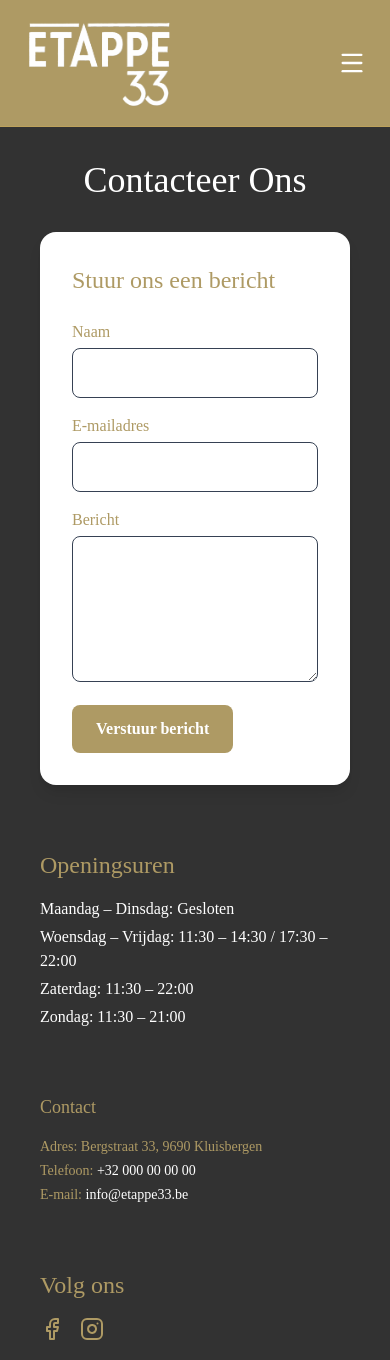
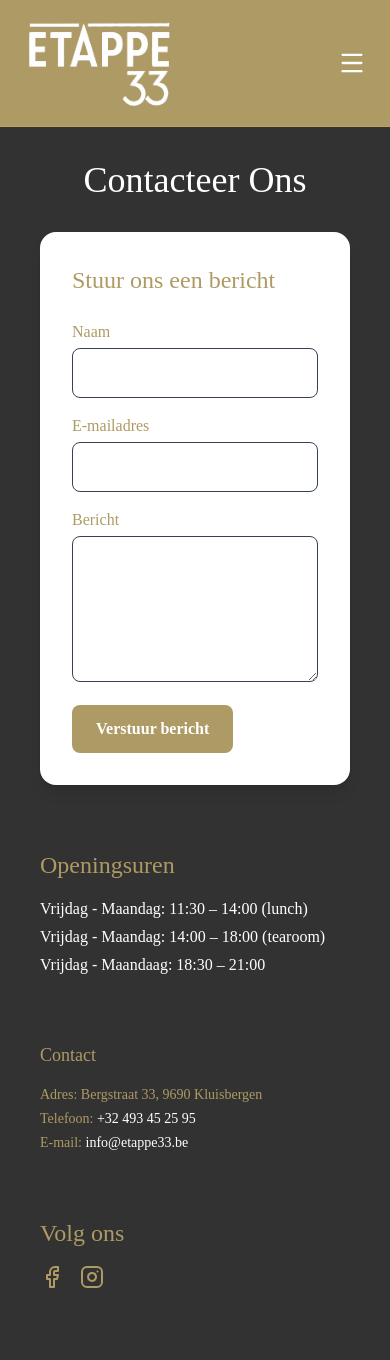
Before and after one commit to jensdesmeyter-cmyk/etappe33, a Next.js app: page /contact in a window 390 px wide. Shown: the top 1360 px of the page. Built offline with nearby package versions, Linux system fonts and the light colour scheme.

Commit message:
Update page.tsx
add phone number + openings hours

```diff
--- a/app/contact/page.tsx
+++ b/app/contact/page.tsx
@@ -99,10 +99,9 @@ export default function ContactPage() {
         <section>
           <h2 className="text-2xl text-[rgb(var(--color_58))] mb-4">Openingsuren</h2>
           <ul className="text-white space-y-1">
-            <li>Maandag – Dinsdag: Gesloten</li>
-            <li>Woensdag – Vrijdag: 11:30 – 14:30 / 17:30 – 22:00</li>
-            <li>Zaterdag: 11:30 – 22:00</li>
-            <li>Zondag: 11:30 – 21:00</li>
+            <li>Vrijdag - Maandag: 11:30 – 14:00 (lunch)</li>
+            <li>Vrijdag - Maandag: 14:00 – 18:00 (tearoom)</li>
+            <li>Vrijdag - Maandaag: 18:30 – 21:00</li>
           </ul>
         </section>
 
@@ -111,7 +110,7 @@ export default function ContactPage() {
           <h2 className="text-2xl text-[rgb(var(--color_58))] text-lg mb-4">Contact</h2>
           <ul className="space-y-1 text-sm">
             <li><a href="https://maps.app.goo.gl/BeLdLUGgKSRDBFpd6">Adres: Bergstraat 33, 9690 Kluisbergen</a></li>
-            <li>Telefoon: <a href="tel:+32000000000" className="text-white hover:underline">+32 000 00 00 00</a></li>
+            <li>Telefoon: <a href="tel:+32493452595" className="text-white hover:underline">+32 493 45 25 95</a></li>
             <li>E-mail: <a href="mailto:info@etappe33.be" className="text-white hover:underline">info@etappe33.be</a></li>
           </ul>
         </div>
```
